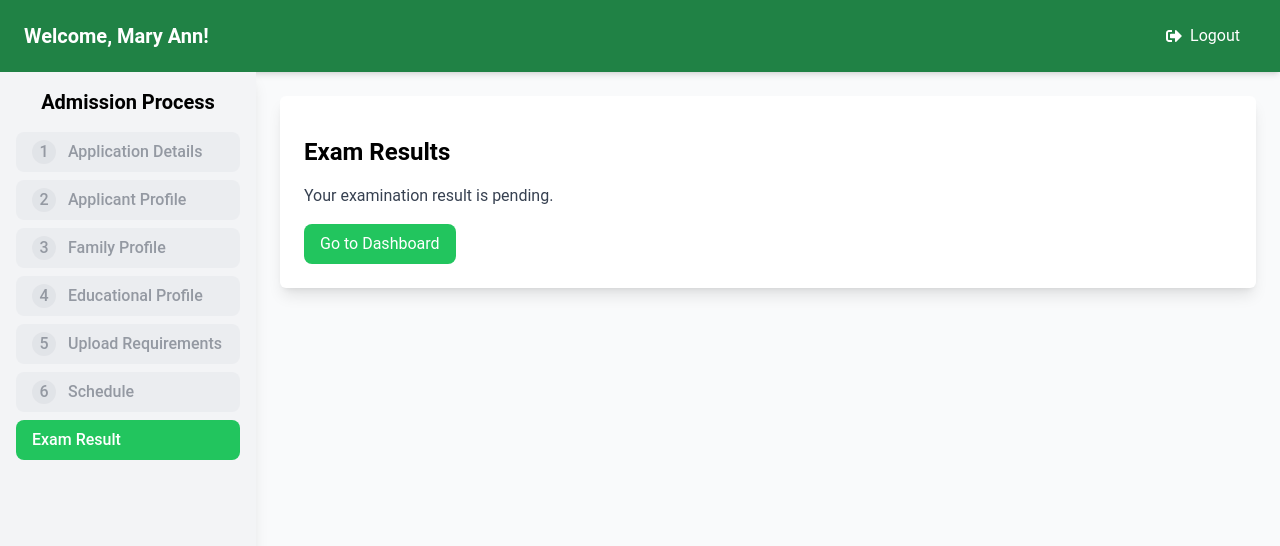
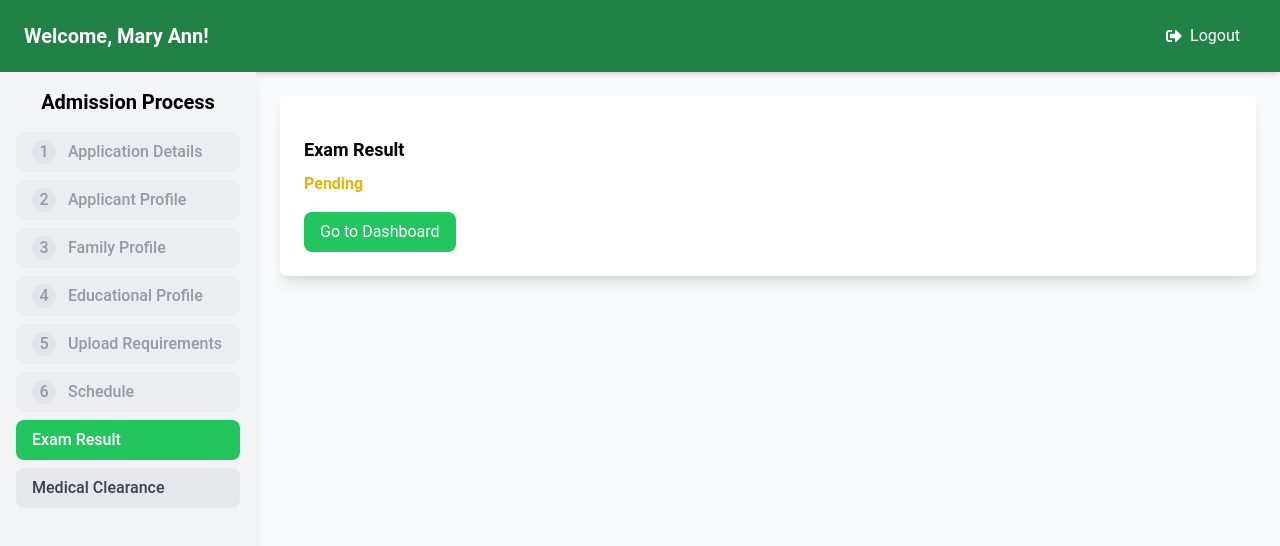
Before and after one commit to belle-designer/CVSU-Enrollment-System, a React (Vite) app in the folder enrollment-system/: page /Application in a window 1280 px wide. Both pictures are taken after a click on the button "Exam Result". Shown: the top 546 px of the page. Built offline with nearby package versions, Linux system fonts and the light colour scheme.

Commit message:
initial commit

```diff
--- a/enrollment-system/src/Admission/Application.jsx
+++ b/enrollment-system/src/Admission/Application.jsx
@@ -6,6 +6,10 @@ const Application = () => {
   const [currentStep, setStep] = useState(1); // Start from Step 1
   const [image, setImage] = useState(null); // State for image upload
   const studentName = "Mary Ann"; // Example name
+
+  // Initializing at Step 8 (Medical Clearance)
+  const [medicalCheckStatus, setMedicalCheckStatus] = useState("pending"); // Default status
+  const [clearanceDate, setClearanceDate] = useState(""); // Date of Medical Clearance
 
   const navigate = useNavigate(); // Initialize the navigate function
 
@@ -35,14 +39,17 @@ const Application = () => {
 
   const handleImageUpload = (e) => {
     const file = e.target.files[0];
-    if (file) {
+    if (file && file.type.startsWith('image/') && file.size <= 2 * 1024 * 1024) {
       const reader = new FileReader();
       reader.onloadend = () => {
         setImage(reader.result);
       };
       reader.readAsDataURL(file);
+    } else {
+      alert("Please upload a valid image (max 2MB).");
     }
   };
+
 
   const handleLogout = () => {
     // On logout, navigate back to the Home component (login page or dashboard)
@@ -50,11 +57,32 @@ const Application = () => {
     alert("You have been logged out!");
   };
 
+  const [examStatus, setExamStatus] = useState("pending"); // Can be "pending", "failed", or "passed"
+  const handleStepChange = (step) => {
+    setStep(step);
+  };
+
+  const handleMedicalClearanceSubmit = (e) => {
+    e.preventDefault();
+    // Handle submission logic here
+    console.log('Medical Clearance Form Submitted');
+  };
+
   return (
     <div className="flex flex-col min-h-screen bg-gray-50">
       {/* Header */}
       <header className="w-full bg-[#208245] text-white py-4 px-6 shadow-md flex items-center justify-between">
   <h1 className="text-xl font-bold">Welcome, {studentName}!</h1>
+
+  {/* Add the hamburger menu here, if needed */}
+  <div className="lg:hidden">
+    <button className="text-white">
+      <svg xmlns="http://www.w3.org/2000/svg" fill="none" viewBox="0 0 24 24" stroke="currentColor" className="w-6 h-6 text-black">
+        <path strokeLinecap="round" strokeLinejoin="round" strokeWidth="2" d="M4 6h16M4 12h16M4 18h16"></path>
+      </svg>
+    </button>
+  </div>
+
   <button
     className="flex items-center gap-2 hover:bg-green-600 px-4 py-2 rounded-lg"
     onClick={handleLogout}
@@ -69,6 +97,7 @@ const Application = () => {
   <div className="w-64 bg-gray-100 h-screen shadow-lg">
     <h2 className="text-center text-xl font-bold py-4">Admission Process</h2>
     <ul className="space-y-2 px-4">
+      {/* Render Steps */}
       {steps.map((step, index) => (
         <li key={index}>
           <button
@@ -93,7 +122,8 @@ const Application = () => {
           </button>
         </li>
       ))}
-            {/* Exam Result - not part of steps, added after Step 6 */}
+
+      {/* Exam Result - Custom button for Exam Result */}
       <li>
         <button
           onClick={() => setStep("examResult")}
@@ -106,8 +136,24 @@ const Application = () => {
           Exam Result
         </button>
       </li>
+
+      {/* Medical Clearance - Custom button for Medical Clearance */}
+      <li>
+        <button
+          onClick={() => setStep("medicalClearance")}
+          className={`flex items-center w-full px-4 py-2 rounded-lg font-medium text-left ${
+            currentStep === "medicalClearance"
+              ? "bg-green-500 text-white"
+              : "bg-gray-200 text-gray-700 hover:bg-green-500"
+          }`}
+        >
+          Medical Clearance
+        </button>
+      </li>
     </ul>
   </div>
+
+
 
         {/* Main Content */}
         <div className="flex-1 p-6">
@@ -383,19 +429,43 @@ const Application = () => {
             )}
 
 
-            {/* Other Steps... */}
 {currentStep === 6 && (
   <div className="mt-4">
     <h3 className="text-lg font-semibold">Scheduled Appointment</h3>
     <p>Your scheduled appointment: {scheduledDateTime}</p>
+    <button
+      type="button"
+      className="mt-4 bg-gray-200 text-gray-700 px-4 py-2 rounded-lg hover:bg-gray-300"
+      onClick={() => setStep(currentStep - 1)} // Navigate to the previous step
+    >
+      Previous
+    </button>
+    <button
+      type="button"
+      className="ml-4 bg-green-500 text-white px-4 py-2 rounded-lg hover:bg-green-600"
+      onClick={handleSubmit} // Trigger the form submission
+    >
+      Submit Application
+    </button>
   </div>
 )}
 
-            {/* Exam Result Step */}
+
 {currentStep === "examResult" && (
-              <div className="space-y-4">
-                <h2 className="text-2xl font-bold mb-4">Exam Results</h2>
-                <p className="text-gray-700">Your examination result is pending.</p>
+  <div className="mt-4">
+    <h3 className="text-lg font-semibold">Exam Result</h3>
+    {/* Logic to display result */}
+    <p className="mt-2 text-gray-700">
+      {examStatus === "pending" && (
+        <span className="text-yellow-500 font-bold">Pending</span>
+      )}
+      {examStatus === "failed" && (
+        <span className="text-red-500 font-bold">Failed</span>
+      )}
+      {examStatus === "passed" && (
+        <span className="text-green-500 font-bold">Passed</span>
+      )}
+    </p>
                 <button
                   onClick={goToDashboard}
                   className="mt-4 bg-green-500 text-white px-4 py-2 rounded-lg hover:bg-green-800"
@@ -404,6 +474,45 @@ const Application = () => {
                 </button>
               </div>
             )}
+
+
+{currentStep === "medicalClearance" && (
+  <div id="medical-clearance" className="mt-4">
+    <h3 className="text-xl font-semibold">Medical Clearance</h3>
+
+    <div className="mt-4">
+      <label className="block text-gray-700">Medical Check Status:</label>
+      <p className="text-lg font-medium">
+        {medicalCheckStatus === 'approved'
+          ? 'Approved'
+          : medicalCheckStatus === 'pending'
+          ? 'Pending'
+          : 'Not Approved'}
+      </p>
+    </div>
+
+
+    <div className="mt-4">
+      <button
+        type="button"
+        className="bg-gray-200 text-gray-700 px-4 py-2 rounded-lg hover:bg-gray-300"
+        onClick={() => setStep("examResult")} // Go back to previous step
+      >
+        Previous
+      </button>
+      <button
+        type="submit"
+        className="ml-4 bg-green-500 text-white px-4 py-2 rounded-lg hover:bg-green-600"
+      >
+        Submit
+      </button>
+    </div>
+  </div>
+)}
+
+
+
+
           </div>
         </div>
       </div>
```
Lines whose indentation alone changed are shown as unchanged.
